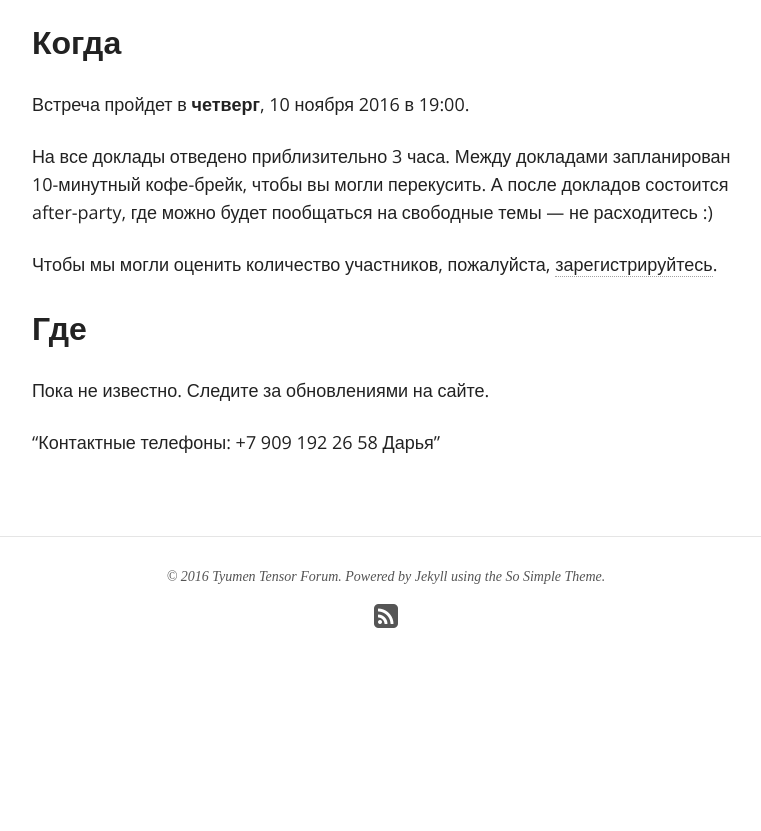
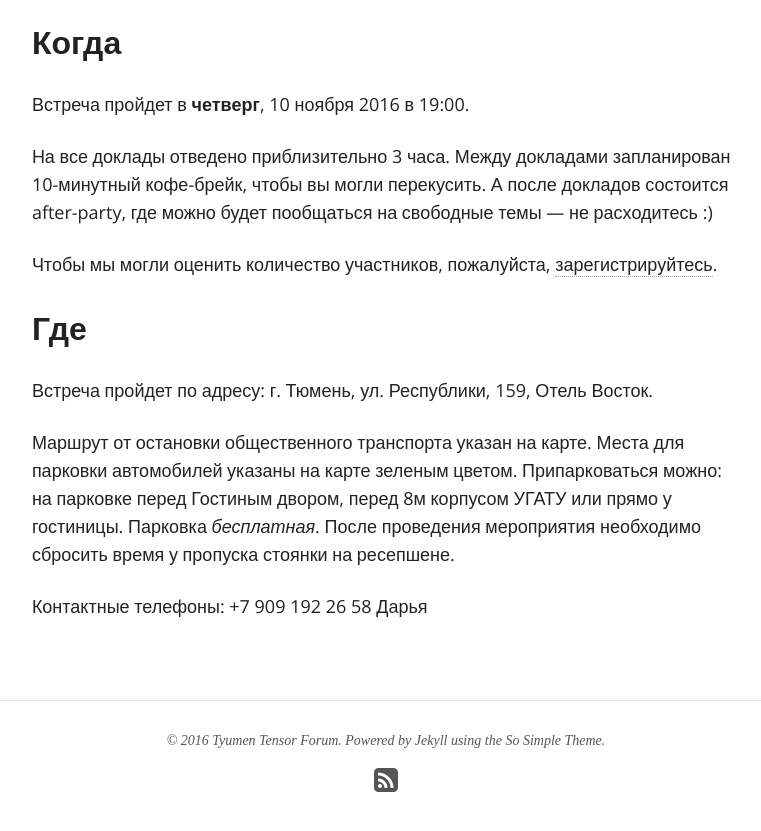
Before and after one commit to tensor-tyumen/tensor-tyumen.github.io, a Jekyll site: the page built from index.md, in a window 1280 px wide and 900 px high, scrolled down 872 px. Shown: the top 831 px of the window, without its empty margins (254-1015 px from the left). Built offline with Jekyll 4.4.1, drawn with Linux system fonts in a browser that asks for light colours; nearby versions of some CDN libraries; comment, search, counter and statistics services are not loaded; before the commit the page ends 1608 px from its top, so only the background shows below that.

Commit message:
Сайт

```diff
--- a/index.md
+++ b/index.md
@@ -38,9 +38,12 @@ comments: true
 Где
 ---
 
-Пока не известно. Следите за обновлениями на сайте.
+Встреча пройдет по адресу: г. Тюмень, ул. Республики, 159, Отель Восток.
 
-"Контактные телефоны: +7 909 192 26 58 Дарья"
+Маршрут от остановки общественного транспорта указан на карте.
+Места для парковки автомобилей указаны на карте зеленым цветом. Припарковаться можно: на парковке перед Гостиным двором, перед 8м корпусом УГАТУ или прямо у гостиницы. Парковка *бесплатная*. После проведения мероприятия необходимо сбросить время у пропуска стоянки на ресепшене.
+
+Контактные телефоны: +7 909 192 26 58 Дарья
 
 <script type="text/javascript" charset="utf-8" async src="https://api-maps.yandex.ru/services/constructor/1.0/js/?sid=IKzLpUBEkjooeaeiek4dlD_aC_Np-EEg&amp;width=500&amp;height=500&amp;lang=ru_RU&amp;sourceType=constructor&amp;scroll=true"></script>
 <!--<script type="text/javascript" charset="utf-8" async src="https://api-maps.yandex.ru/services/constructor/1.0/js/?sid=IKzLpUBEkjooeaeiek4dlD_aC_Np-EEg&amp;width=500&amp;height=500&amp;lang=ru_RU&amp;sourceType=constructor&amp;scroll=true"></script>-->
```
